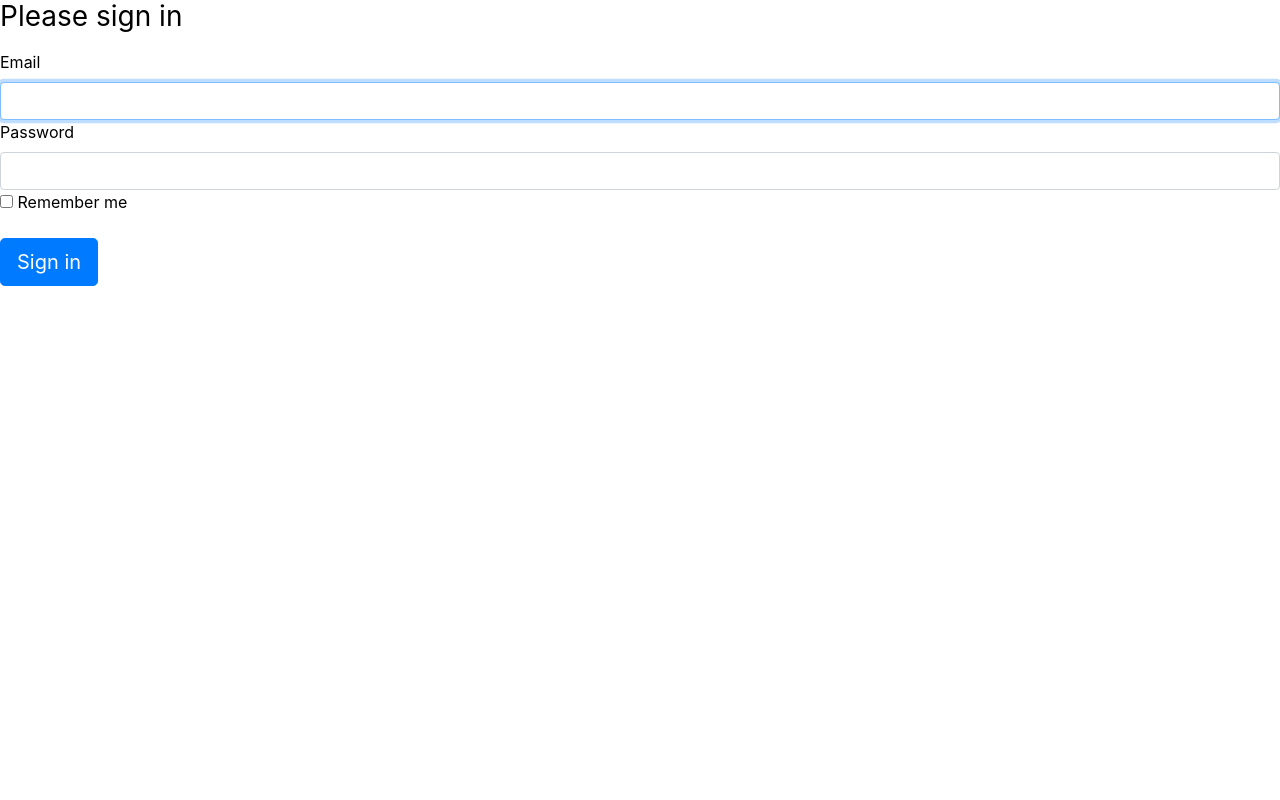
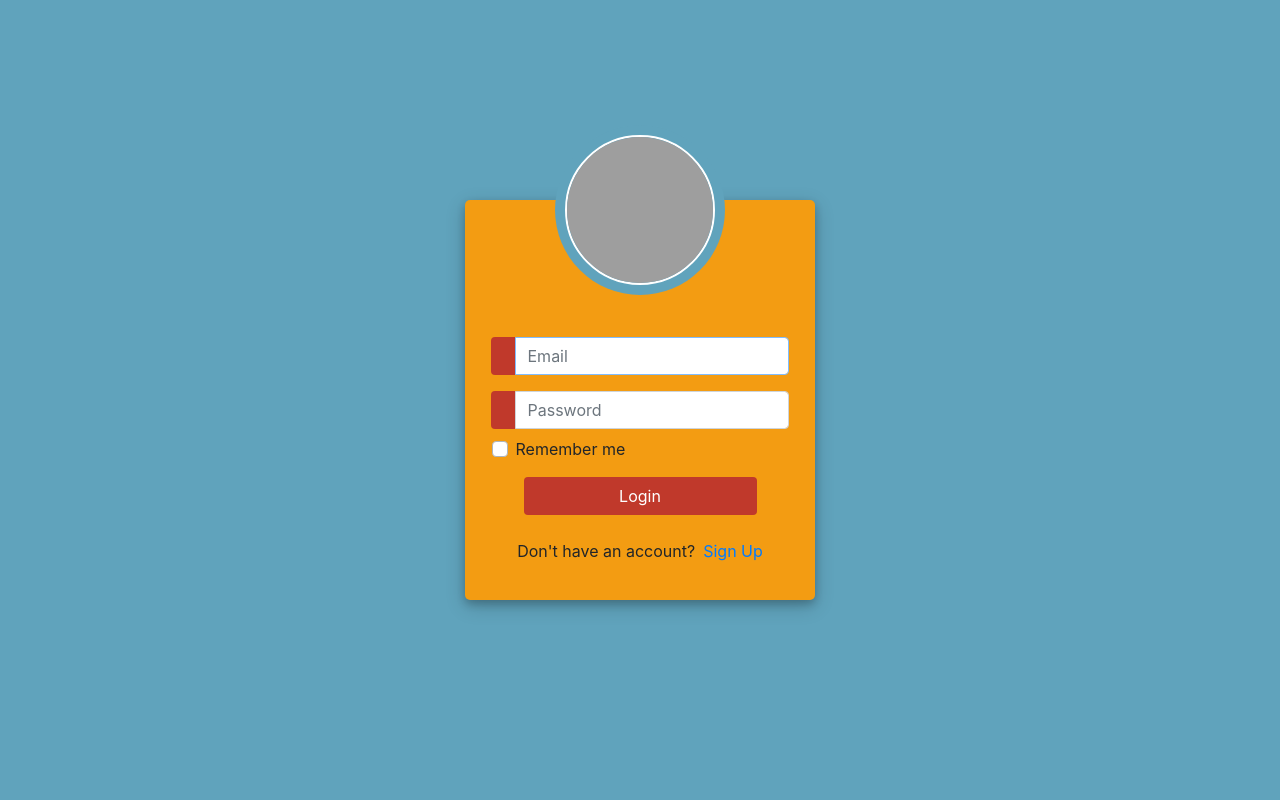
Before and after one commit to Trojanez/todo-list, a Symfony app: template templates/security/login.html.twig in a window 1280 px wide. Run offline with Twig, Linux system fonts and the light colour scheme; the template is opened without the code that fills it, so the values that code supplies are empty; some libraries are stand-ins or nearby versions; grey boxes are pictures that could not be loaded.

Commit message:
Corrected login/register form

```diff
--- a/public/css/style.css
+++ b/public/css/style.css
@@ -1,5 +1,38 @@
-body {
+body,
+html {
+    margin: 0;
+    padding: 0;
+    height: 100%;
+    background: #60a3bc !important;
+}
+header {
+    display: block;
+    overflow: hidden;
+    width: 100%;
+    height: 200px;
+    background-color: blue;
+}
+header .auth-block {
+    margin-right: 30px;
+}
+header .auth-block .username {
+    font-size: 18px;
+    color: orange;
+}
+header .auth-block a {
+    font-size: 20px;
     color: #000;
+}
+header .auth-block .logout {
+    padding-left: 20px
+}
+header .todo-title {
+    padding-top: 70px;
+}
+header .task-form {
+    display: block;
+    overflow: hidden;
+    margin: 0 auto;
 }
 .task-list {
     display: block;
@@ -7,16 +40,90 @@ body {
     list-style: none;
     width: 100%;
 }
-.task-list li {
+.task-list .not-completed {
     display: block;
     overflow: hidden;
     width: 100%;
     background-color: #F8FAC4;
 }
+.task-list .not-completed:hover {
+    background-color: #FB8C70;
+}
+.task-delete-icon {
+    float: right;
+}
 .task-list .completed {
+    display: block;
+    overflow: hidden;
+    width: 100%;
     background-color: #FB8C00;
+}
+.task-list .completed .task-name {
+    text-decoration: line-through;
 }
 .task-list li a {
     color: #000;
     padding-left: 20px;
 }
+.user_card {
+    height: 400px;
+    width: 350px;
+    margin-top: auto;
+    margin-bottom: auto;
+    background: #f39c12;
+    position: relative;
+    display: flex;
+    justify-content: center;
+    flex-direction: column;
+    padding: 10px;
+    box-shadow: 0 4px 8px 0 rgba(0, 0, 0, 0.2), 0 6px 20px 0 rgba(0, 0, 0, 0.19);
+    -webkit-box-shadow: 0 4px 8px 0 rgba(0, 0, 0, 0.2), 0 6px 20px 0 rgba(0, 0, 0, 0.19);
+    -moz-box-shadow: 0 4px 8px 0 rgba(0, 0, 0, 0.2), 0 6px 20px 0 rgba(0, 0, 0, 0.19);
+    border-radius: 5px;
+
+}
+.brand_logo_container {
+    position: absolute;
+    height: 170px;
+    width: 170px;
+    top: -75px;
+    border-radius: 50%;
+    background: #60a3bc;
+    padding: 10px;
+    text-align: center;
+}
+.brand_logo {
+    height: 150px;
+    width: 150px;
+    border-radius: 50%;
+    border: 2px solid white;
+}
+.form_container {
+    margin-top: 100px;
+}
+.login_btn {
+    width: 100%;
+    background: #c0392b !important;
+    color: white !important;
+}
+.login_btn:focus {
+    box-shadow: none !important;
+    outline: 0 !important;
+}
+.login_container {
+    padding: 0 2rem;
+}
+.input-group-text {
+    background: #c0392b !important;
+    color: white !important;
+    border: 0 !important;
+    border-radius: 0.25rem 0 0 0.25rem !important;
+}
+.input_email,
+.input_pass:focus {
+    box-shadow: none !important;
+    outline: 0 !important;
+}
+.custom-checkbox .custom-control-input:checked~.custom-control-label::before {
+    background-color: #c0392b !important;
+}
--- a/templates/register/index.html.twig
+++ b/templates/register/index.html.twig
@@ -6,7 +6,7 @@
     <div class="container">
         <div class="row centered-form">
             <div style="margin: 0 auto;">
-                <h3 style="margin-bottom: 20px;">Please sign up for ToDo List application</h3>
+                <h3 style="margin-bottom: 20px;">Sign up</h3>
                 {{ form_start(registration_form, {
                     'attr': {
                         'role': 'form'
--- a/templates/security/login.html.twig
+++ b/templates/security/login.html.twig
@@ -3,34 +3,53 @@
 {% block title %}Log in!{% endblock %}
 
 {% block body %}
-<form method="post">
+    <div class="container h-100">
+        <div class="d-flex justify-content-center h-100">
+            <div class="user_card">
+                <div class="d-flex justify-content-center">
+                    <div class="brand_logo_container">
+                        <img src="https://cdn.freebiesupply.com/logos/large/2x/pinterest-circle-logo-png-transparent.png" class="brand_logo" alt="Logo">
+                    </div>
+                </div>
+                <div class="d-flex justify-content-center form_container">
+                    <form method="POST">
                         {% if error %}
                             <div class="alert alert-danger">{{ error.messageKey|trans(error.messageData, 'security') }}</div>
                         {% endif %}
 
-    {% if app.user %}
-        <div class="mb-3">
-            You are logged in as {{ app.user.username }}, <a href="{{ path('app_logout') }}">Logout</a>
+                        <div class="input-group mb-3">
+                            <div class="input-group-append">
+                                <span class="input-group-text"><i class="fas fa-user"></i></span>
                             </div>
-    {% endif %}
-
-    <h1 class="h3 mb-3 font-weight-normal">Please sign in</h1>
-    <label for="inputEmail">Email</label>
-    <input type="email" value="{{ last_username }}" name="email" id="inputEmail" class="form-control" required autofocus>
-    <label for="inputPassword">Password</label>
-    <input type="password" name="password" id="inputPassword" class="form-control" required>
-
+                            <input type="email" value="{{ last_username }}" name="email" class="form-control input_email" placeholder="Email" required autofocus>
+                        </div>
+                        <div class="input-group mb-2">
+                            <div class="input-group-append">
+                                <span class="input-group-text"><i class="fas fa-key"></i></span>
+                            </div>
+                            <input type="password" name="password" class="form-control input_pass" placeholder="Password" required>
+                        </div>
                         <input type="hidden" name="_csrf_token"
                                value="{{ csrf_token('authenticate') }}"
                         >
-    <div class="checkbox mb-3">
-        <label>
-            <input type="checkbox" name="_remember_me"> Remember me
-        </label>
+                        <div class="form-group">
+                            <div class="custom-control custom-checkbox">
+                                <input type="checkbox" name="_remember_me" class="custom-control-input" id="customControlInline">
+                                <label class="custom-control-label" for="customControlInline">Remember me</label>
+                            </div>
+                        </div>
+                        <div class="d-flex justify-content-center mt-3 login_container">
+                            <button type="submit" name="button" class="btn login_btn">Login</button>
+                        </div>
+                    </form>
                 </div>
 
-    <button class="btn btn-lg btn-primary" type="submit">
-        Sign in
-    </button>
-</form>
+                <div class="mt-4">
+                    <div class="d-flex justify-content-center links">
+                        Don't have an account? <a href="{{ path('register') }}" class="ml-2">Sign Up</a>
+                    </div>
+                </div>
+            </div>
+        </div>
+    </div>
 {% endblock %}
```
Also changed, not shown: templates/home/index.html.twig (+27 -19 lines), 1 other file. Lines whose indentation alone changed are shown as unchanged.
